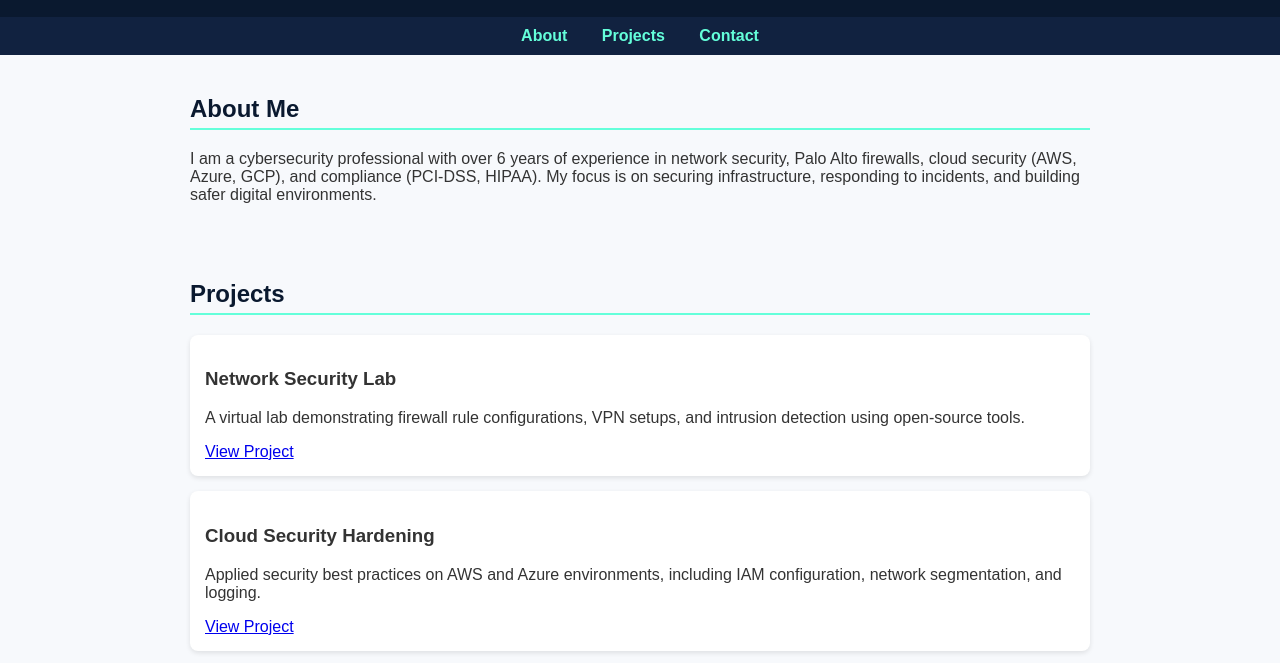
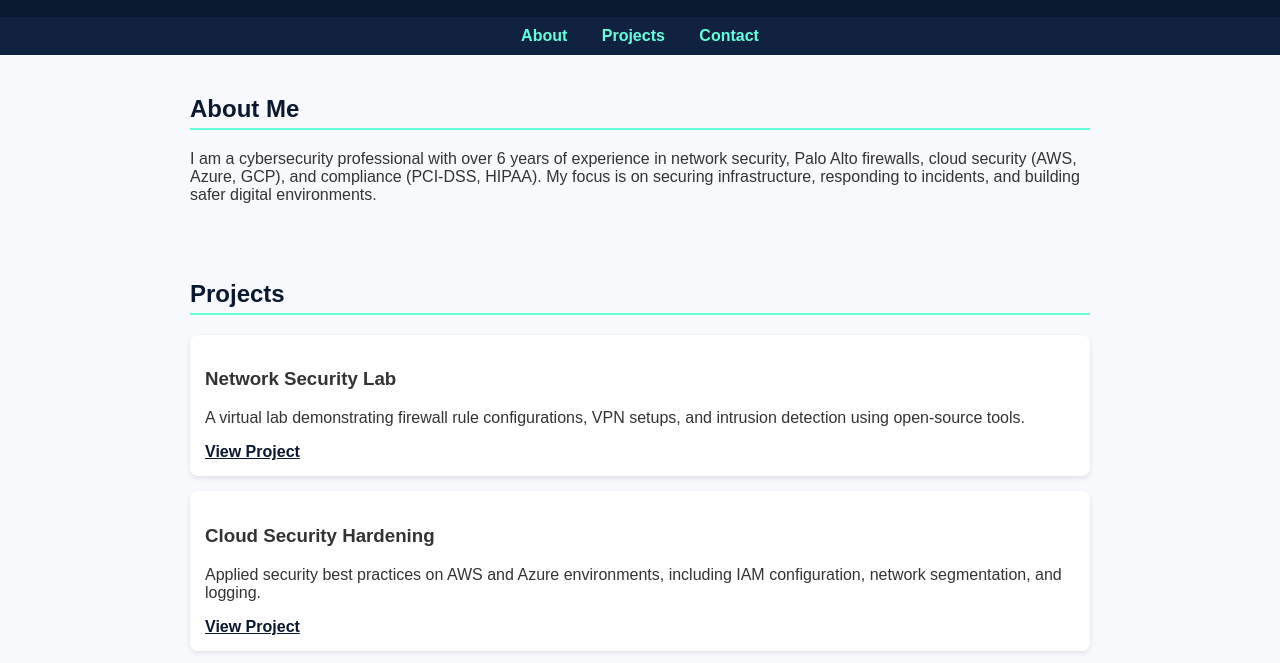
Before and after one commit to mauz88/mauz88.github.io, a plain HTML site: page index.html in a window 1280 px wide. Shown: the part 86-749 px from the top of the page. Drawn offline with Linux system fonts and the light colour scheme.

Commit message:
Update index.html

```diff
--- a/index.html
+++ b/index.html
@@ -15,6 +15,7 @@
     section { max-width: 900px; margin: auto; padding: 20px; }
     h2 { color: #0a192f; border-bottom: 2px solid #64ffda; padding-bottom: 5px; }
     .project { background: white; padding: 15px; margin: 15px 0; border-radius: 8px; box-shadow: 0 2px 5px rgba(0,0,0,0.1); }
+    .project a { color: #0a192f; font-weight: bold; }
     footer { background: #0a192f; color: white; text-align: center; padding: 15px; margin-top: 20px; font-size: 0.9em; }
   </style>
 </head>
```
